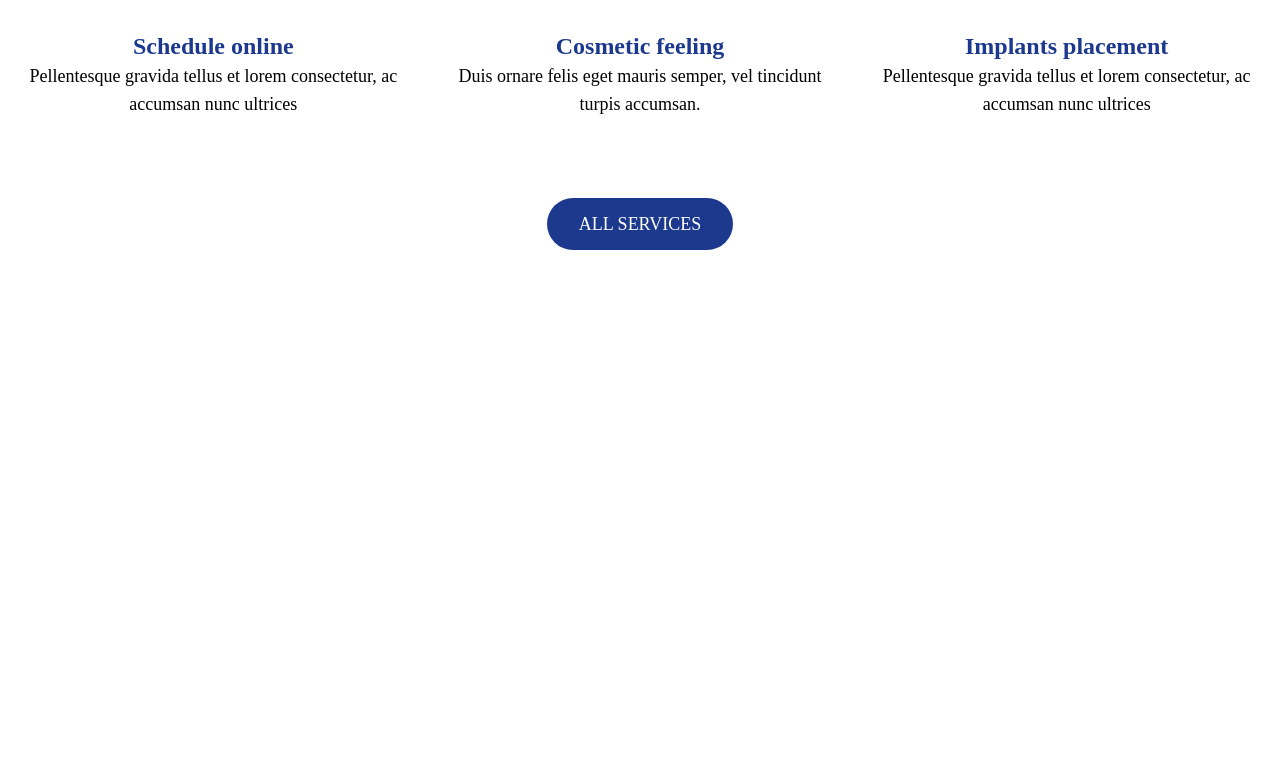
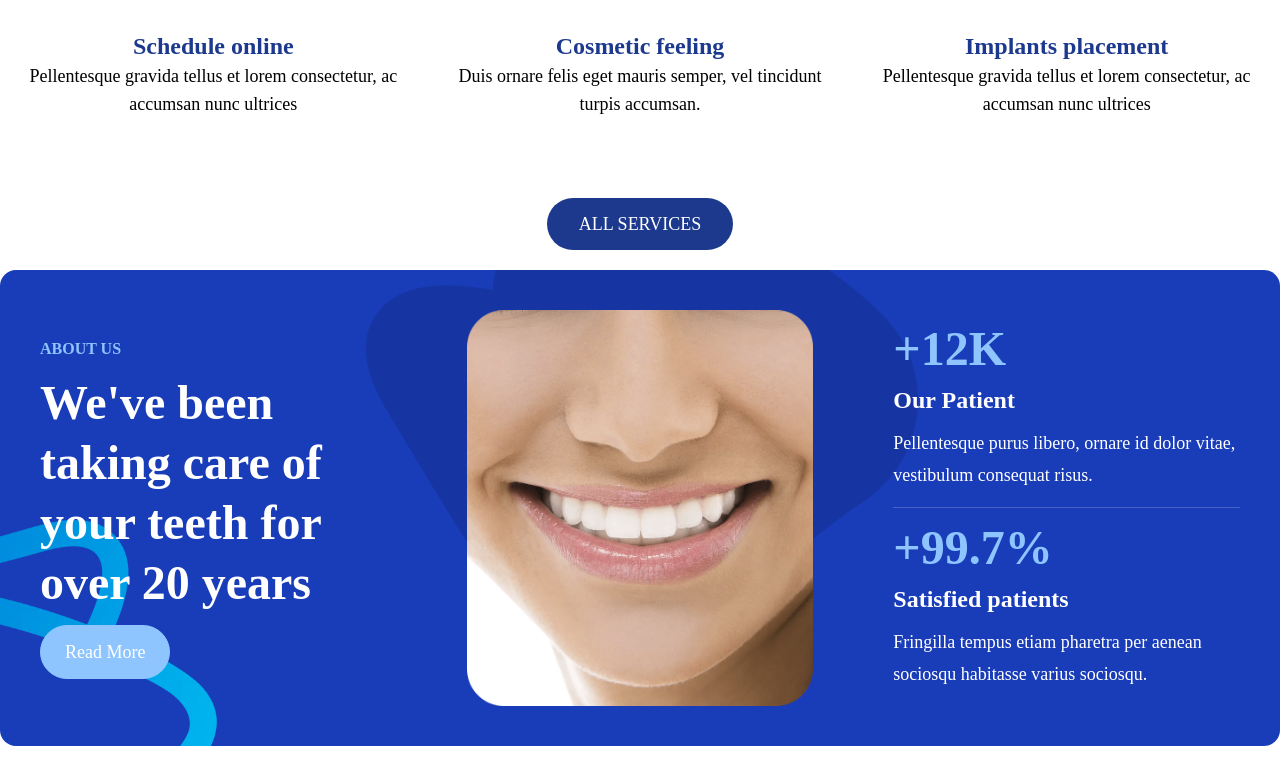
Before and after one commit to shayan655/dental-clinic-front, a Next.js app: page / in a window 1280 px wide. Shown: the part 1016-1794 px from the top of the page. Before the commit the page ends 1286 px from the top, so only its background shows below. Built offline with nearby package versions, Linux system fonts and the light colour scheme.

Commit message:
Build About Us section

```diff
--- a/src/app/(public)/page.tsx
+++ b/src/app/(public)/page.tsx
@@ -1,5 +1,6 @@
 "use client";
 
+import About_Us from "@/components/Home/About-Us";
 import Header from "@/components/Home/Header";
 import Services from "@/components/Home/Services";
 
@@ -8,6 +9,7 @@ export default function HomePage() {
     <main id="main-content" className="font-[Vazir] bg-white text-black">
           <Header />
           <Services />
+          <About_Us />
     </main>
   );
 }
--- /dev/null
+++ b/src/components/Home/About-Us.tsx
@@ -0,0 +1,25 @@
+import Image from "next/image";
+
+export default function About_Us() {
+     return (
+          <section className="mx-auto my-8 flex w-full flex-col overflow-hidden rounded-2xl bg-blue-800 bg-[url('/images/dentist-about-section-bg.png')] bg-cover bg-center md:flex-row md:items-stretch">
+               <div className="flex flex-1 flex-col justify-center p-6 sm:p-8 lg:p-10">
+                    <span className="font-bold capitalize text-blue-300">ABOUT US</span>
+                    <h2 className="my-3 text-3xl font-extrabold leading-tight text-white sm:text-4xl lg:text-5xl"> We&apos;ve been taking care of your teeth for over 20 years </h2>
+                    <button className="w-fit rounded-full border border-blue-300 bg-blue-300 px-6 py-3 text-lg text-white transition-all duration-300 hover:bg-blue-900"> Read More </button>
+               </div>
+               <div className="flex flex-1 items-end justify-center p-6 sm:p-8 lg:p-10">
+                    <Image src="/images/dentist-banner-about-section.png" width={780} height={890} alt="Dentist" className="h-auto w-full max-w-87.5 object-contain sm:max-w-100 md:max-w-full" />
+               </div>
+               <div className="flex flex-1 flex-col justify-center p-6 sm:p-8 lg:p-10">
+                    <span className="text-4xl font-bold capitalize text-blue-300 sm:text-5xl">+12K</span>
+                    <h3 className="my-3 text-xl font-extrabold leading-tight text-white sm:text-2xl"> Our Patient </h3>
+                    <p className="text-base leading-7 text-white sm:text-lg sm:leading-8"> Pellentesque purus libero, ornare id dolor vitae, vestibulum consequat risus. </p>
+                    <hr className="my-4 border-white/20" />
+                    <span className="text-4xl font-bold capitalize text-blue-300 sm:text-5xl">+99.7%</span>
+                    <h3 className="my-3 text-xl font-extrabold leading-tight text-white sm:text-2xl"> Satisfied patients </h3>
+                    <p className="text-base leading-7 text-white sm:text-lg sm:leading-8"> Fringilla tempus etiam pharetra per aenean sociosqu habitasse varius sociosqu. </p>
+               </div>
+          </section>
+     )
+}
```
Also changed, not shown: public/images/dentist-about-section-bg.png (added), public/images/dentist-banner-about-section.png (added).
